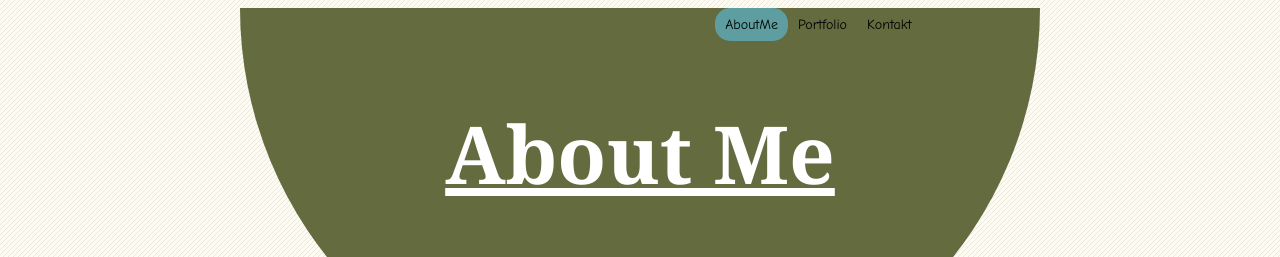
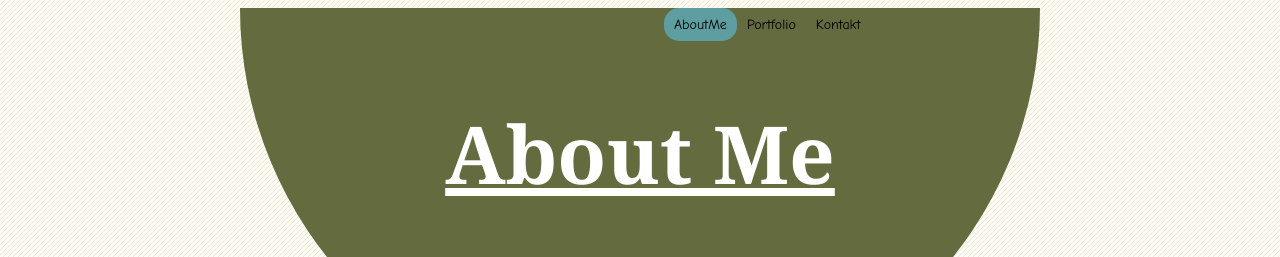
Before and after one commit to vale-sch/GIS-SoSe-2020, a plain HTML site: page Aufgabe03/AboutMe.htm in a window 1280 px wide. Shown: the top 257 px of the page. Drawn offline with Linux system fonts and the light colour scheme.

Commit message:
Correction

```diff
--- a/Aufgabe03/CSS_Stylesheets/style.css
+++ b/Aufgabe03/CSS_Stylesheets/style.css
@@ -13,7 +13,7 @@ body {
 .topnav {
     position: fixed;
     float: right;
-    right: 28%;
+    right: 32%;
     border: none;
     background-color: transparent;
     border-radius: 17px;
```
